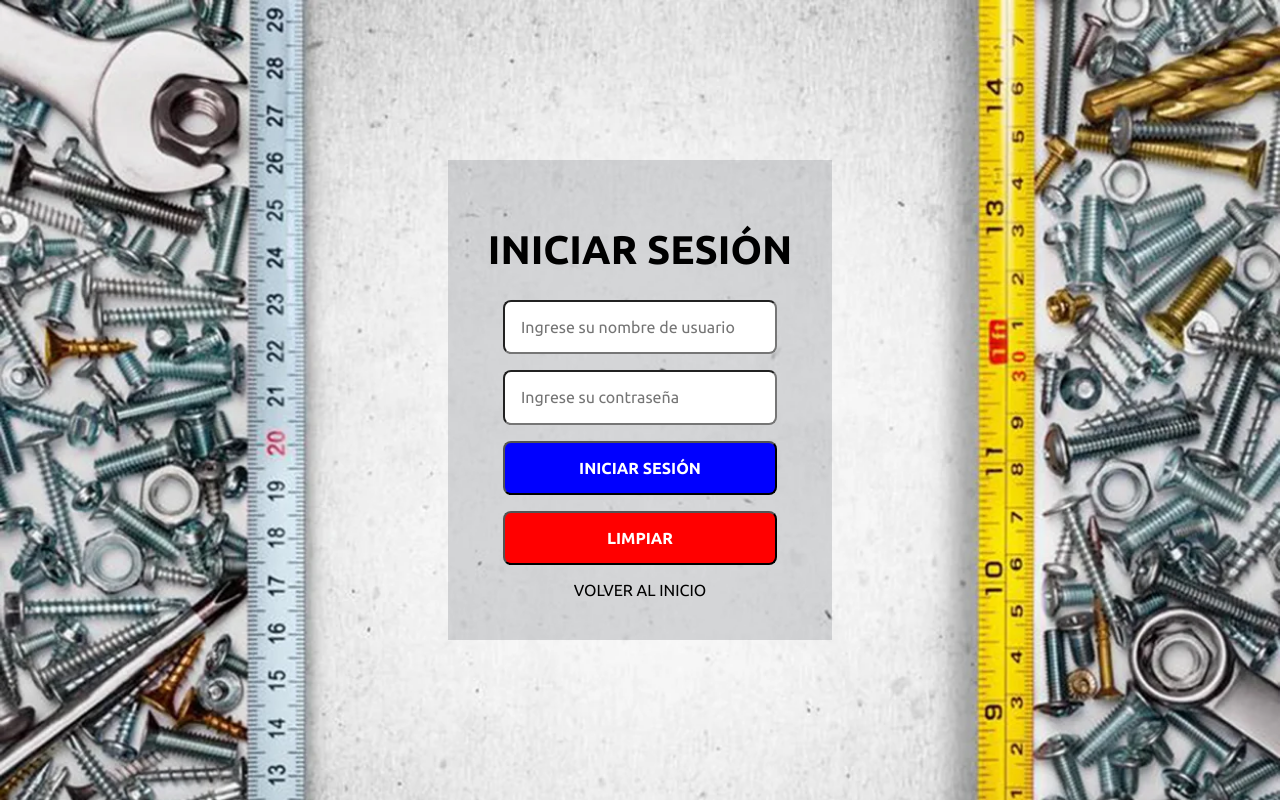
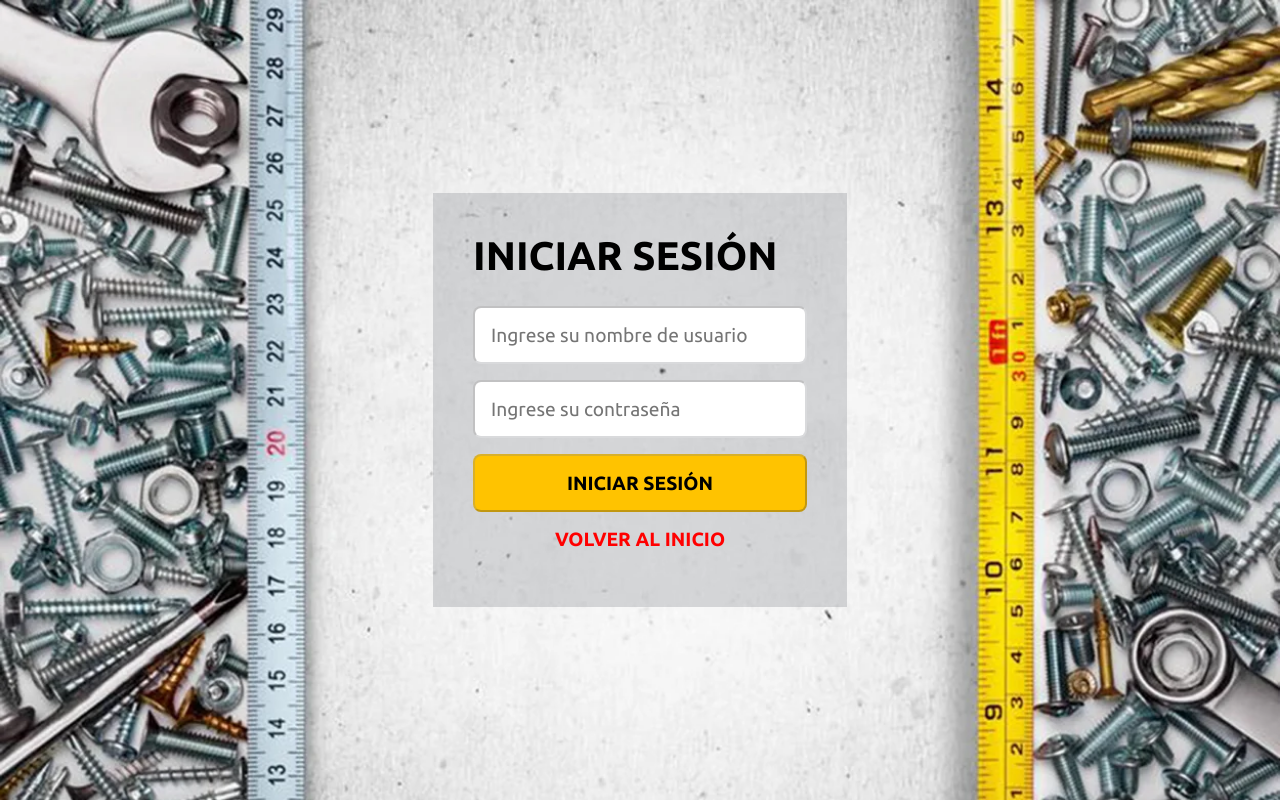
Before and after one commit to denardots/ferreteria, a PHP site: page /view/login.html in a window 1280 px wide. Run offline with PHP 8.4, Linux system fonts and the light colour scheme.

Commit message:
Versión completa del login con PHP y JS

```diff
--- /dev/null
+++ b/controller/login.js
@@ -0,0 +1,23 @@
+const loginForm=document.getElementById(`login-form`);
+const message=document.getElementById(`message`);
+loginForm.addEventListener(`submit`,(e)=>{
+    e.preventDefault();
+    // Para recibir los datos que tenga guardado el formulario debemos crear el objeto FormData
+    const datosForm=new FormData(loginForm);
+    // Enviamos nuestros datos al servidor
+    fetch(`../model/login.php`,{
+        // Aqui le enviamos el metodo de envio y los datos a enviar
+        method: `POST`,
+        body: datosForm
+    })
+        // La respuesta del servidor la debemos convertir en texto
+        .then(resp=>resp.text())
+        // Los datos del servidor geralmente se guardan en: data
+        .then(data=>{
+            if(data=='1'){
+                location.href=`panel.html`;
+            }else{
+                message.innerHTML="¡DATOS INCORRECTOS!"
+            }
+    })
+});
--- a/view/login.html
+++ b/view/login.html
@@ -14,13 +14,15 @@
         <title>LOGIN</title>
     </head>
     <body>
-        <form class="login-form" action="../model/login.php" method="post" autocomplete="off">
+        <form class="login-form" id="login-form" autocomplete="off">
             <h1 class="login-form__title">INICIAR SESIÓN</h1>
             <input class="login-form__input" type="text" name="user" placeholder="Ingrese su nombre de usuario">
             <input class="login-form__input" type="password" name="password" placeholder="Ingrese su contraseña">
-            <input class="login-form__input login" type="submit" value="INICIAR SESIÓN">
-            <input class="login-form__input reset" type="reset" value="LIMPIAR">
-            <a class="login-form__a" href="../index.html">VOLVER AL INICIO</a>
+            <input class="login-form__button" type="submit" value="INICIAR SESIÓN">
+            <a class="login-form__link" href="../index.html">VOLVER AL INICIO</a>
+            <!-- Párrafo que mostrará el mensaje en caso de error -->
+            <p class="login-form__message" id="message"></p>
         </form>
+        <script src="../controller/login.js"></script>
     </body>
 </html>
--- a/view/styles/login.css
+++ b/view/styles/login.css
@@ -1,3 +1,6 @@
+:root{
+    --color-fondo: #80868A4D;
+}
 *{
     font-family: 'Ubuntu', sans-serif;
     font-weight: 400;
@@ -12,34 +15,48 @@ body{
 }
 .login-form{
     padding: 5vh;
-    background-color: #80868A4D;
+    background-color: var(--color-fondo);
 }
 .login-form__title{
+    margin-top: 0;
     font-size: 2.5em;
     font-weight: 700;
 }
-.login-form__input{
+.login-form__input, .login-form__button{
     display: block;
-    width: 90%;
+    width: 100%;
     margin: auto;
     margin-bottom: 2vh;
     padding: 2vh;
-    font-size: 1em;
+    font-size: 1.2em;
     border-radius: 1vh;
+    border-color: var(--color-fondo);
 }
-.login, .reset{
-    color: #FFFFFF;
+.login-form__button{
     font-weight: 700;
+    background-color: #FFC300;
 }
-.login{
-    background-color: #0000FF;
-}
-.reset{
-    background-color: #FF0000;
-}
-.login-form__a{
+.login-form__link{
     display: block;
+    font-size: 1.2em;
+    font-weight: 700;
     text-align: center;
     text-decoration: none;
-    color: black;
+    color: #FF0000;
 }
+.login-form__message{
+    margin-top: 2vh;
+    font-size: 1.2em;
+    font-weight: 500;
+    text-align: center;
+}
+/* Transiciones y Efectos */
+.login-form__button:hover{
+    background-color: #EFB810;
+}
+.login-form__button:focus{
+    background-color: #B98F0E;
+}
+.login-form__link:hover{
+    color: #000000;
+}
```
Also changed, not shown: index.html (+48 -4 lines), model/ferreteria.sql (added, +66 -0 lines), model/login.php (+7 -14 lines), view/styles/index.css (+65 -18 lines).
